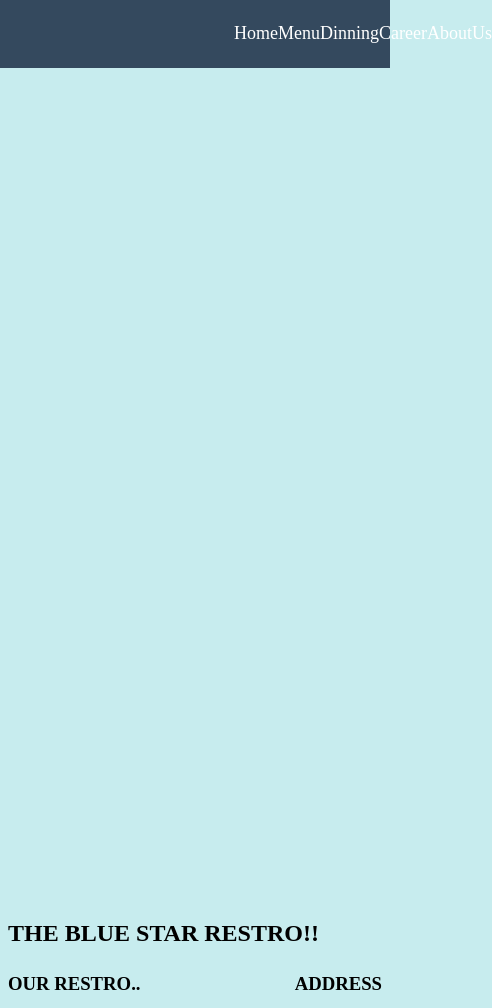
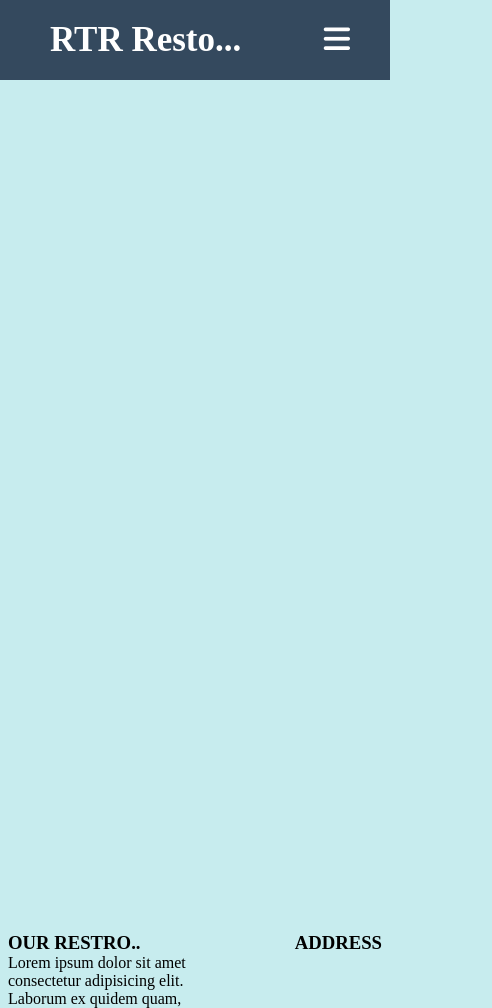
Before and after one commit to TejasPodutwar/sample-restro, a plain HTML site: page index.html in a window 390 px wide. Shown: the top 1008 px of the page, 492 px wide, since content can reach past the window. Drawn offline with Linux system fonts and the light colour scheme.

Commit message:
Updated navigation bar

```diff
--- a/index.html
+++ b/index.html
@@ -1,42 +1,39 @@
 <!DOCTYPE html>
 <html lang="en">
+
 <head>
     <meta charset="UTF-8">
     <meta name="viewport" content="width=device-width, initial-scale=1.0">
-    <title>Blue Star</title>
+    <title>RTR resto...</title>
     <link rel="stylesheet" href="style.css">
+    <script src="https://kit.fontawesome.com/a076d05399.js"></script>
 </head>
+
 <body>
-    <header>
-        <nav>
-            <ul class="nav-container">
-                <li class="link-li-item">
-                    <a href="#" class="nav-link">Home</a>
-                </li>
-                <li class="link-li-item">
-                    <a href="#" class="nav-link">Menu</a>
-                </li>
-                <li class="link-li-item">
-                    <a href="#" class="nav-link">Dinning</a>
-                </li>
-                <li class="link-li-item">
-                    <a href="#" class="nav-link">Career</a>
-                </li>
-                <li class="link-li-item">
-                    <a href="#" class="nav-link">AboutUs</a>
-                </li>
-            </ul>
-        </nav>
-    </header>
+    <nav class="nav-bar">
+        <input type="checkbox" id="tickbtn">
+        <label for="tickbtn" class="menu-options">
+          <i class="fas fa-bars"></i>
+        </label>
+        <label class="heading">RTR Resto...</label>
+        <ul>
+            <li><a href="#" class="nav-link">HOME</a></li>
+            <li><a href="#" class="nav-link">MENU</a></li>
+            <li><a href="#" class="nav-link">DINNING</a></li>
+            <li><a href="#" class="nav-link">OFFERS</a></li>
+            <li><a href="#" class="nav-link">ABOUT US</a></li>
+        </ul>
+    </nav>
     <main>
         <div id="banner"></div>
-        <h2 id="restro-name">THE BLUE STAR RESTRO!!</h2>
+        <!-- <h2 id="restro-name">THE BLUE STAR RESTRO!!</h2> -->
         <div class="container">
             <div class="container-left">
                 <h3 id="left-heading">OUR RESTRO..</h3>
                 <div class="sub-container1">
                     <div class="cont-content">
-                        <p>Lorem ipsum dolor sit amet consectetur adipisicing elit. Laborum ex quidem quam, soluta magni optio quisquam? Illum accusamus, consequuntur temporibus nobis officia reprehenderit nisi modi esse atque. Maiores ullam soluta eos, sint quaerat perferendis ex ad, aut repellat optio temporibus impedit cum voluptates libero provident earum esse hic harum! Voluptatum.</p>
+                        <p>Lorem ipsum dolor sit amet consectetur adipisicing elit. Laborum ex quidem quam, soluta magni optio quisquam? Illum accusamus, consequuntur temporibus nobis officia reprehenderit nisi modi esse atque. Maiores ullam soluta eos,
+                            sint quaerat perferendis ex ad, aut repellat optio temporibus impedit cum voluptates libero provident earum esse hic harum! Voluptatum.</p>
                     </div>
                     <div class="cont-image">
 
@@ -47,7 +44,8 @@
                 </div>
                 <div class="sub-container3">
                     <div class="cont-content">
-                        <p>Lorem ipsum dolor sit amet consectetur adipisicing elit. Laborum ex quidem quam, soluta magni optio quisquam? Illum accusamus, consequuntur temporibus nobis officia reprehenderit nisi modi esse atque. Maiores ullam soluta eos, sint quaerat perferendis ex ad, aut repellat optio temporibus impedit cum voluptates libero provident earum esse hic harum! Voluptatum.</p>
+                        <p>Lorem ipsum dolor sit amet consectetur adipisicing elit. Laborum ex quidem quam, soluta magni optio quisquam? Illum accusamus, consequuntur temporibus nobis officia reprehenderit nisi modi esse atque. Maiores ullam soluta eos,
+                            sint quaerat perferendis ex ad, aut repellat optio temporibus impedit cum voluptates libero provident earum esse hic harum! Voluptatum.</p>
                     </div>
                     <div class="cont-image">
 
@@ -55,7 +53,8 @@
                 </div>
                 <div class="sub-container4">
                     <div class="cont-content">
-                        <p>Lorem ipsum dolor sit amet consectetur adipisicing elit. Laborum ex quidem quam, soluta magni optio quisquam? Illum accusamus, consequuntur temporibus nobis officia reprehenderit nisi modi esse atque. Maiores ullam soluta eos, sint quaerat perferendis ex ad, aut repellat optio temporibus impedit cum voluptates libero provident earum esse hic harum! Voluptatum.</p>
+                        <p>Lorem ipsum dolor sit amet consectetur adipisicing elit. Laborum ex quidem quam, soluta magni optio quisquam? Illum accusamus, consequuntur temporibus nobis officia reprehenderit nisi modi esse atque. Maiores ullam soluta eos,
+                            sint quaerat perferendis ex ad, aut repellat optio temporibus impedit cum voluptates libero provident earum esse hic harum! Voluptatum.</p>
                     </div>
                     <div class="cont-image">
 
@@ -66,11 +65,12 @@
             <div class="container-right">
                 <h3 id="left-heading">ADDRESS</h3>
             </div>
-            </div>
+        </div>
         </div>
     </main>
     <footer>
 
     </footer>
 </body>
+
 </html>
--- a/style.css
+++ b/style.css
@@ -1,68 +1,136 @@
-body{
-    margin:0px;
+* {
+    padding: 0;
+    margin: 0;
+    text-decoration: none;
+    list-style: none;
+    box-sizing: border-box;
+}
+
+body {
+    font-family: montserrat;
+    margin: 0px;
     background-color: #c7ecee;
     scroll-behavior: smooth;
 }
 
-
-h1{
-    margin:0px;
+.nav-bar {
+    position: sticky;
+    top: 0;
+    z-index: 100;
+    background-color: #34495e;
+    height: 80px;
+    width: 100%;
 }
 
-header{
-    position: sticky;
-    top:0;
-    z-index: 100;
+.heading {
+    color: white;
+    font-size: 35px;
+    line-height: 80px;
+    padding: 0 50px;
+    font-weight: bold;
 }
 
-nav{
-    background-color: #34495e;
-    position: sticky;
-    z-index: 100;
+nav ul {
+    float: right;
+    margin-right: 20px;
 }
 
-#banner{
+nav ul li {
+    display: inline-block;
+    line-height: 80px;
+    margin: 0 5px;
+}
+
+nav ul li a {
+    color: white;
+    font-size: 17px;
+    padding: 7px 13px;
+    border-radius: 3px;
+    /* text-transform: uppercase; */
+}
+
+.menu-options {
+    font-size: 30px;
+    color: white;
+    float: right;
+    line-height: 80px;
+    margin-right: 40px;
+    cursor: pointer;
+    display: none;
+}
+
+#tickbtn {
+    display: none;
+}
+
+@media (max-width: 952px) {
+    label.logo {
+        font-size: 30px;
+        padding-left: 50px;
+    }
+    nav ul li a {
+        font-size: 16px;
+    }
+}
+
+@media (max-width: 862px) {
+    .menu-options {
+        display: block;
+    }
+    ul {
+        position: fixed;
+        width: 100%;
+        height: 100vh;
+        background-color: #556575;
+        top: 80px;
+        left: -100%;
+        text-align: center;
+        transition: all .5s;
+    }
+    nav ul li {
+        display: block;
+        margin: 50px 0;
+        line-height: 30px;
+    }
+    nav ul li a {
+        font-size: 20px;
+    }
+    a:hover,
+    a.active {
+        background: none;
+        color: #030507;
+    }
+    #tickbtn:checked~ul {
+        left: 0;
+    }
+}
+
+#banner {
     background-image: url(./imgs/rsz_tim-mossholder-fh3nwjvia-u-unsplash.jpg);
-    height:100vh;
+    height: 100vh;
     background-size: cover;
     background-position: center;
     background-attachment: fixed;
-
-}
-.nav-container{
-    margin:0px;
-    padding:0px;
-    list-style:none;
-    height:8vh;
-    width:40%;
-    display:flex;
-    flex-direction: ror;
-    justify-content: space-around;
-    align-items: center;
-    margin-left: auto;
-
 }
 
-a.nav-link{
-    color:#fff;
+a.nav-link {
+    color: #fff;
     text-decoration: none;
     position: relative;
     font-size: 18px;
-
 }
 
-a.nav-link::before{
+a.nav-link::before {
     content: "";
     position: absolute;
     width: 100%;
     height: 2px;
     bottom: 0;
     left: 0;
-    background-color:  #95a5a6;
+    background-color: #95a5a6;
     visibility: hidden;
     transform: scaleX(0);
     transition: all 0.3s ease-in-out;
-
 }
 
 a.nav-link:hover:before {
@@ -70,21 +138,23 @@ a.nav-link:hover:before {
     transform: scaleX(1);
 }
 
-#restro-name{
-    margin:0.5rem;
+#restro-name {
+    margin: 0.5rem;
 }
 
-.container{
-    display:grid;
+.container {
+    display: grid;
     grid-template-columns: 5fr 1fr;
-    margin:0.5rem;
+    margin: 0.5rem;
 }
 
-.sub-container1, .sub-container3, .sub-container4{
-    display:grid;
+.sub-container1,
+.sub-container3,
+.sub-container4 {
+    display: grid;
     grid-template-columns: 2fr 1fr;
 }
 
-.sub-container2{
+.sub-container2 {
     height: 20vh;
 }
```
